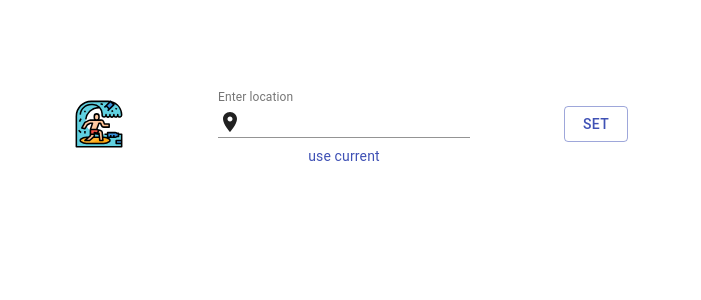
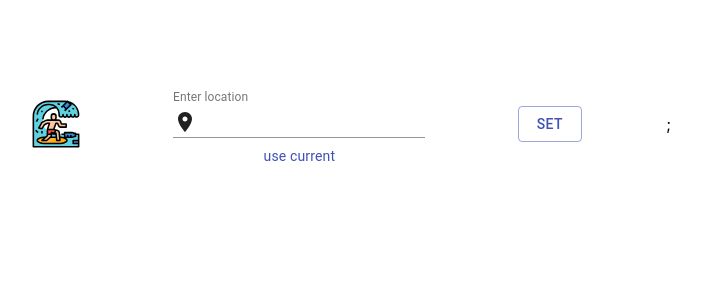
Before and after one commit to tacotoemeck/iGotWind, a React (Create React App) app: page / in a window 1280 px wide. Shown: the top 300 px of the page, without its empty margins (289-990 px from the left). Built offline with nearby package versions, Linux system fonts and the light colour scheme; no server answers.

Commit message:
Add current location functionality

```diff
--- a/src/App.js
+++ b/src/App.js
@@ -1,22 +1,24 @@
-import React from "react";
+import React, { useState } from "react";
 import TopContainer from "./components/TopContainer/TopContainer";
 import { AppContainer } from "./App.style";
 
 import "./App.css";
 
 function App() {
-  const [
-    currentLocationCoordinates,
-    setCurrentLocationCoordinates,
-  ] = React.useState({ latitude: "", longitude: "" }); // sets current location
-
-  const [userLevel, setUserLevel] = React.useState("novice"); // sets to novice, intermediate or expert
+  const [currentLocationCoordinates, setCurrentLocationCoordinates] = useState({
+    latitude: "",
+    longitude: "",
+  }); // sets current location
+  const [currentPostCode, setCurrentPostCode] = useState(false);
+  const [userLevel, setUserLevel] = useState("novice"); // sets to novice, intermediate or expert
 
   return (
     <AppContainer>
       <TopContainer
         currentLocationCoordinates={currentLocationCoordinates}
         setCurrentLocationCoordinates={setCurrentLocationCoordinates}
+        setCurrentPostCode={setCurrentPostCode}
+        currentPostCode={currentPostCode}
       />
     </AppContainer>
   );
--- a/src/components/TopContainer/TopContainer.js
+++ b/src/components/TopContainer/TopContainer.js
@@ -1,11 +1,14 @@
 import React, { useEffect } from "react";
 import InputWithIcon from "./LocationInput/LocationInput";
-import { TopContainerWrapper, InputContainer } from "./TopContainer.style";
+import {
+  TopContainerWrapper,
+  InputContainer,
+  CurrentAddress,
+} from "./TopContainer.style";
 import SurfIcon from "../../img/svg/surfIcon";
 import Button from "@material-ui/core/Button";
 import Link from "@material-ui/core/Link";
-// import func from '../../../.netlify'
-// import func from '../../../functions/getCurrentAddress/getCurrentAddress.js'
+// import { ThemeConsumer } from "styled-components";
 
 function TopContainer(props) {
   const getCurrentCoordinates = async () => {
@@ -24,22 +27,20 @@ function TopContainer(props) {
 
     const func = async () => {
       const fetchLocation = await fetch(
-        `../../../.netlify/functions/fetchAddress/fetchAddress.js?LATITUDE=${props.currentLocationCoordinates.latitude}?LONGITUDE=${props.currentLocationCoordinates.longitude}`,
+        `../../../.netlify/functions/fetchAddress/fetchAddress.js?COORDS={"LATITUDE": ${props.currentLocationCoordinates.latitude}, "LONGITUDE":${props.currentLocationCoordinates.longitude}}`,
       );
-      //   const fetchLocation = await fetch(
-      //     `../../../.netlify/functions/getCurrentAddress/getCurrentAddress.js`,
-      //   );
 
-      const finalFetch = await fetchLocation.json();
-      console.log(finalFetch);
+      const finalFetch = await fetchLocation.json().then((data) => {
+        props.setCurrentPostCode(data);
+        console.log("final fetch is :", props.currentPostCode);
+      });
     };
 
     func();
   }, [props.currentLocationCoordinates]);
 
-  return (
-    <TopContainerWrapper>
-      <SurfIcon />
+  const inputMode = (
+    <>
       <InputContainer>
         <InputWithIcon />
         <Link
@@ -49,13 +50,29 @@ function TopContainer(props) {
           use current
         </Link>
       </InputContainer>
-
       <Button
         variant="outlined"
         color="primary"
         onClick={getCurrentCoordinates}>
         Set
       </Button>
+      ;
+    </>
+  );
+
+  return (
+    <TopContainerWrapper>
+      <SurfIcon />
+      {/* {inputMode} */}
+      {!props.currentPostCode ? (
+        inputMode
+      ) : (
+        <CurrentAddress>
+          {" "}
+          {props.currentPostCode.address.city},{" "}
+          {props.currentPostCode.address.postcode}{" "}
+        </CurrentAddress>
+      )}
     </TopContainerWrapper>
   );
 }
--- a/src/components/TopContainer/TopContainer.style.js
+++ b/src/components/TopContainer/TopContainer.style.js
@@ -4,7 +4,7 @@ const TopContainerWrapper = styled.div`
   display: flex;
   flex-direction: row;
   align-items: center;
-  justify-content: space-around;
+  justify-content: space-between;
 `;
 
 const InputContainer = styled.div`
@@ -12,4 +12,6 @@ const InputContainer = styled.div`
   flex-direction: column;
 `;
 
-export { TopContainerWrapper, InputContainer };
+const CurrentAddress = styled.p``;
+
+export { TopContainerWrapper, InputContainer, CurrentAddress };
```
Also changed, not shown: 1 other file (tests, documents, lock files or other folders).
